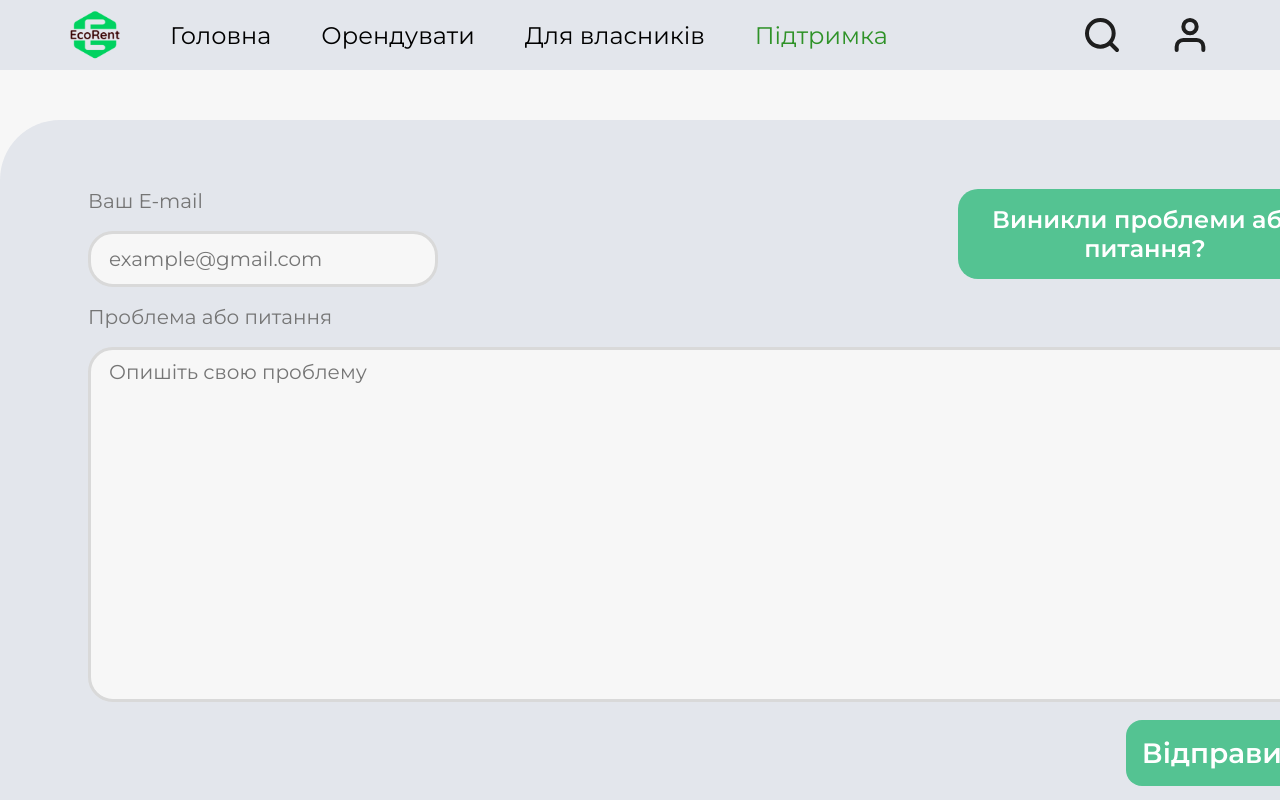
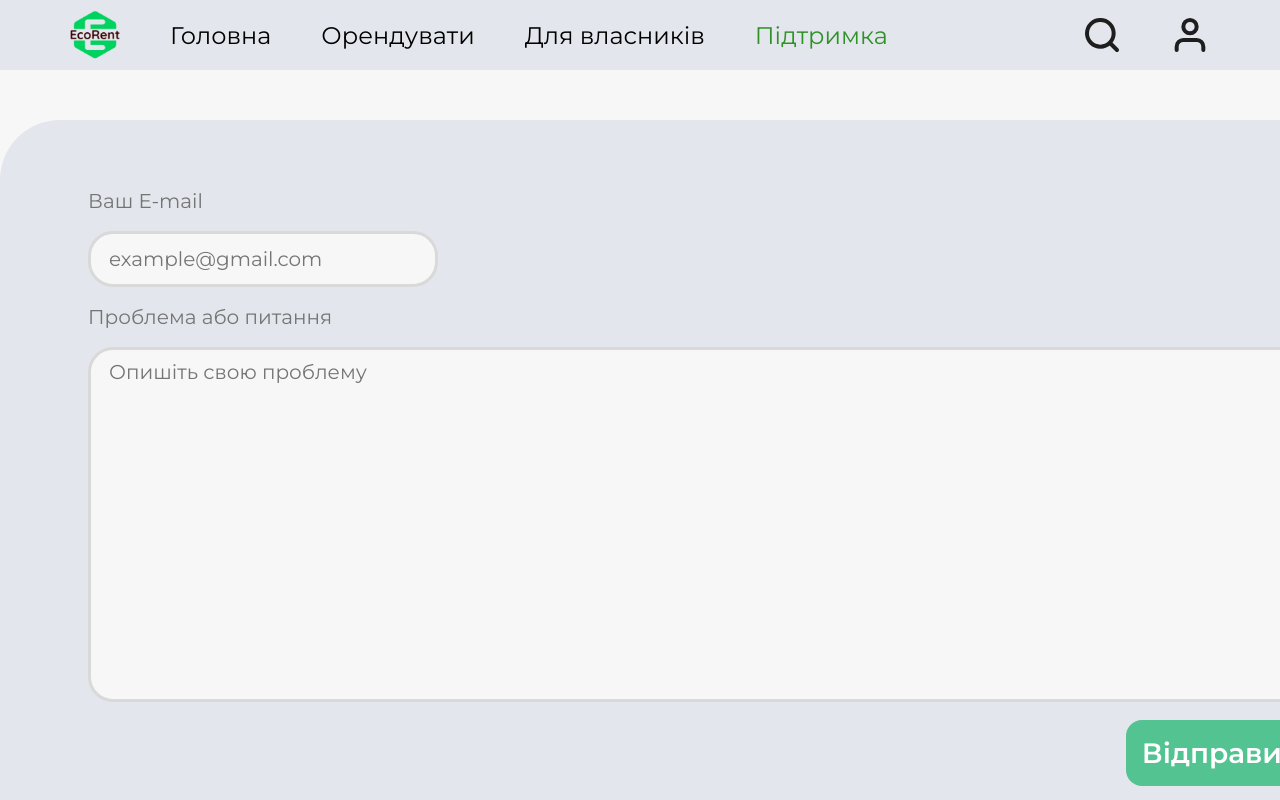
Before and after one commit to DIS-Guys/EcoRent_Frontend, a React (Vite) app: page /support in a window 1280 px wide. Shown: the top 800 px of the page. Built offline with nearby package versions, Linux system fonts and the light colour scheme.

Commit message:
Refactor Support-page

```diff
--- a/src/components/Support/Support.css
+++ b/src/components/Support/Support.css
@@ -1,25 +1,6 @@
 .support-block {
   position: relative;
   padding: 25px 44px;
-}
-
-.support-question-background {
-  position: absolute;
-  width: 374px;
-  height: 90px;
-  background-color: #54c392;
-  border-radius: 20px;
-  display: flex;
-  text-align: center;
-  align-items: center;
-  top: 25px;
-  right: 44px;
-}
-
-.support-question {
-  font-weight: 600;
-  font-size: 24px;
-  color: #fff;
 }
 
 .support-form {
--- a/src/components/Support/Support.tsx
+++ b/src/components/Support/Support.tsx
@@ -4,9 +4,6 @@ export const Support: React.FC = () => {
   return (
     <div className="gray-container">
       <div className="support-block">
-        <div className="support-question-background">
-          <p className="support-question">Виникли проблеми або питання?</p>
-        </div>
         <form className="support-form">
           <label htmlFor="supportEmail" className="main-label">
             Ваш E-mail
```
